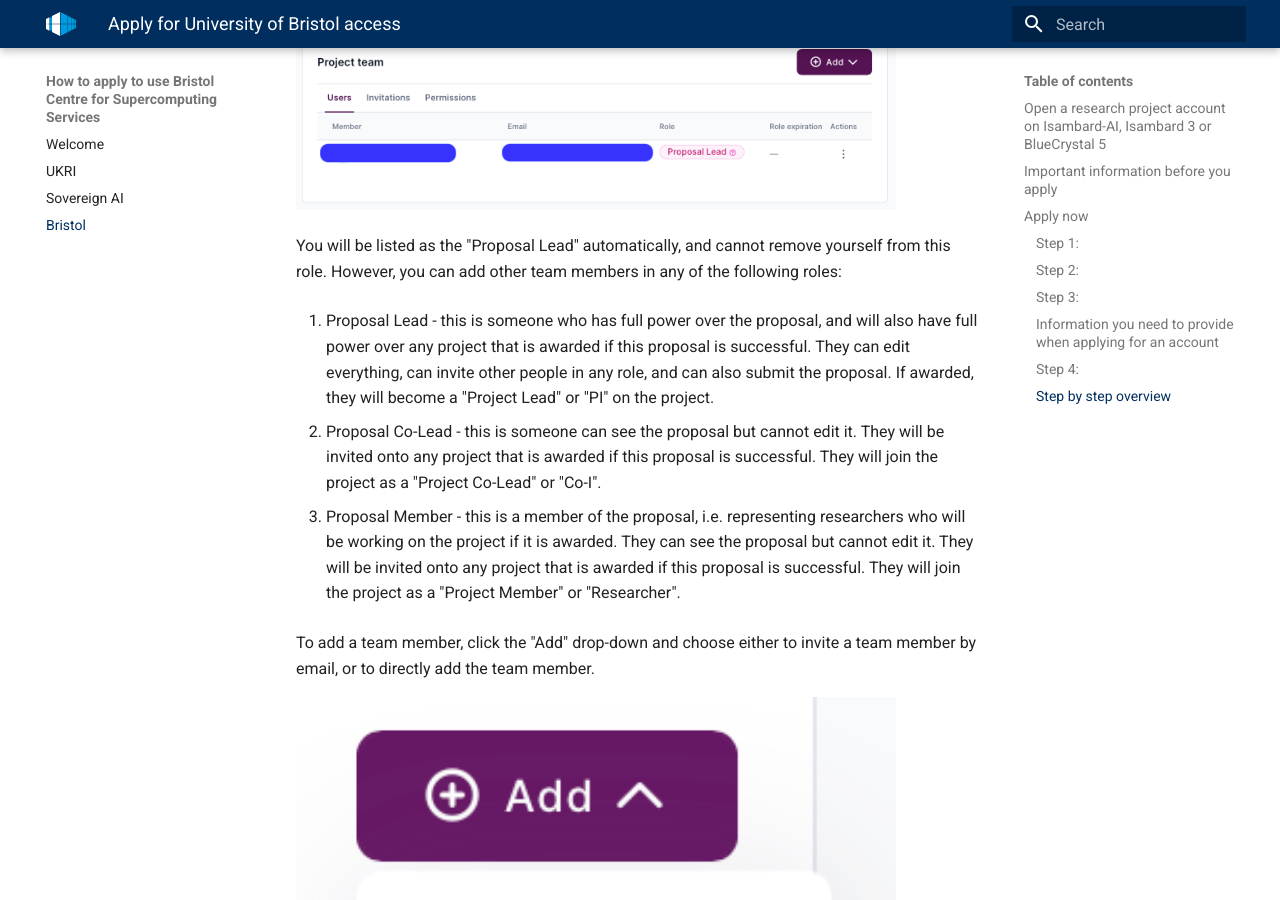
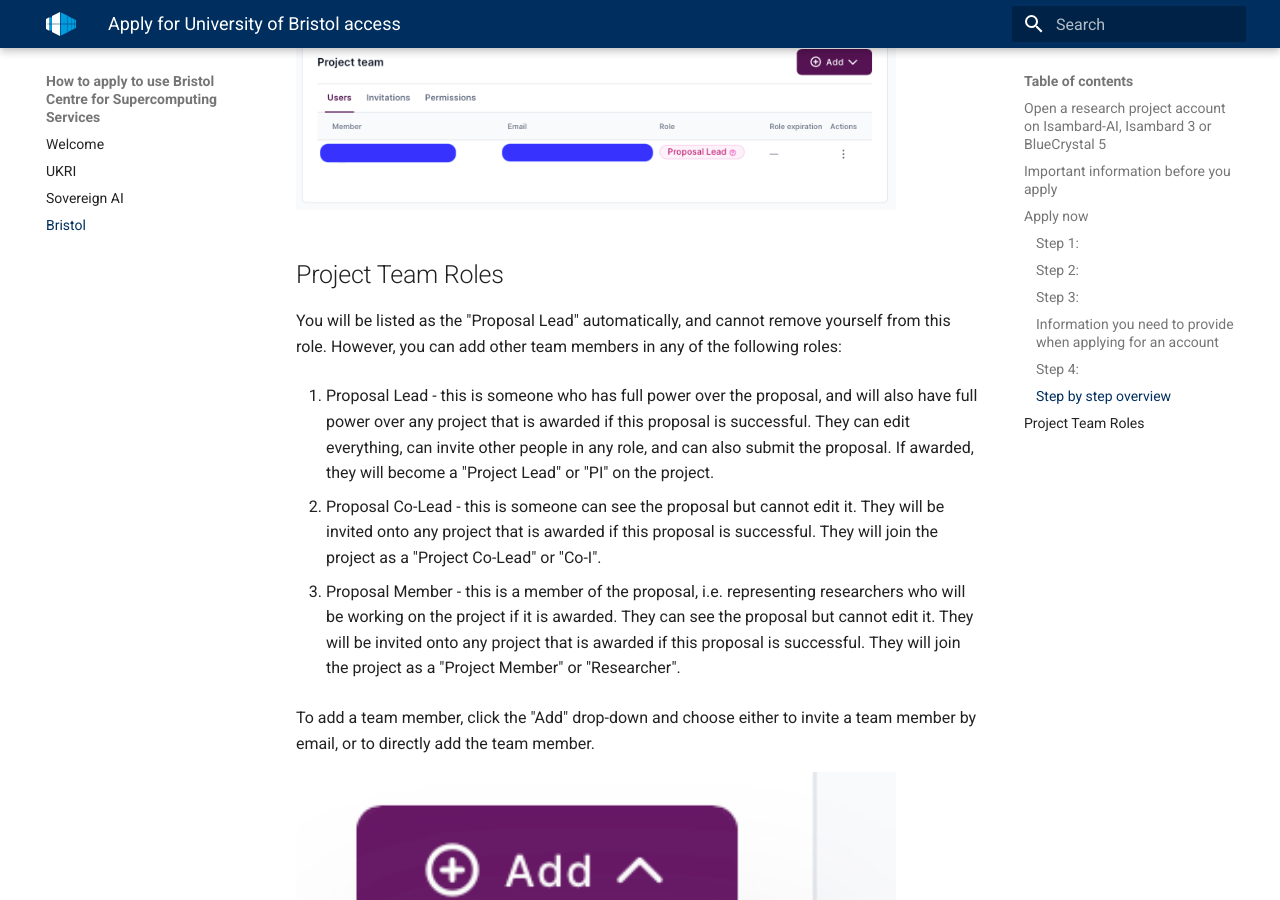
Before and after one commit to isambard-sc/apply.isambard.ac.uk, an MkDocs documentation site: the page built from docs/bristol/index.md, in a window 1280 px wide and 900 px high, scrolled down 8983 px. Built offline with MkDocs 1.6.1 and Material for MkDocs 9.7.7, drawn with Linux system fonts in a browser that asks for light colours.

Commit message:
Update index.md

```diff
--- a/docs/bristol/index.md
+++ b/docs/bristol/index.md
@@ -172,6 +172,9 @@
 
 ![Screenshot showing the (redacted) Project team section](images/team.png){ style="width:100%;max-width:600px;height:auto"}
 
+
+## Project Team Roles
+
 You will be listed as the "Proposal Lead" automatically, and cannot remove yourself from this role. However, you can add other team members in any of the following roles:
 
 1. Proposal Lead - this is someone who has full power over the proposal, and will also have full power over any project that is awarded if this proposal is successful. They can edit everything, can invite other people in any role, and can also submit the proposal. If awarded, they will become a "Project Lead" or "PI" on the project.
```
